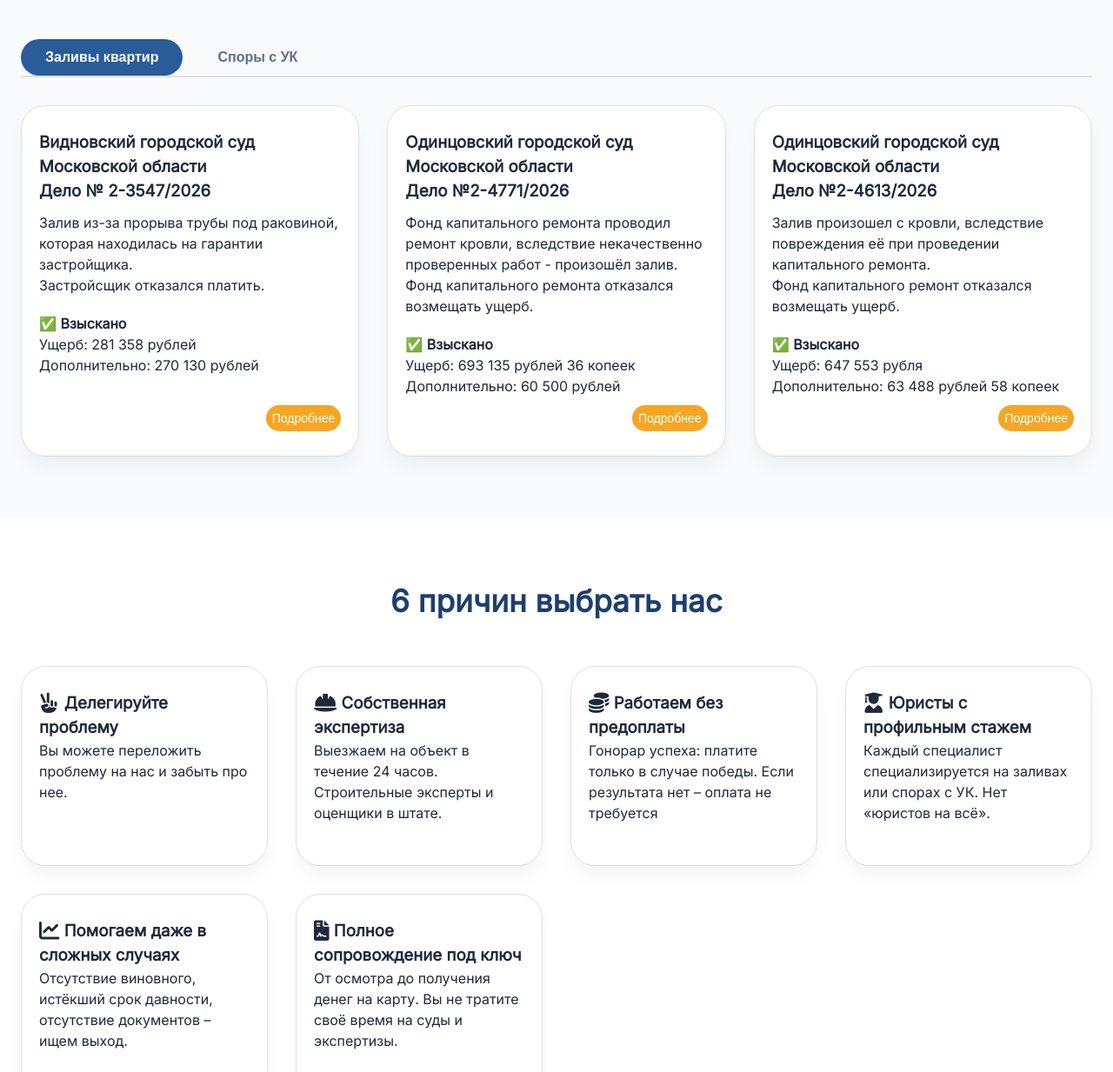
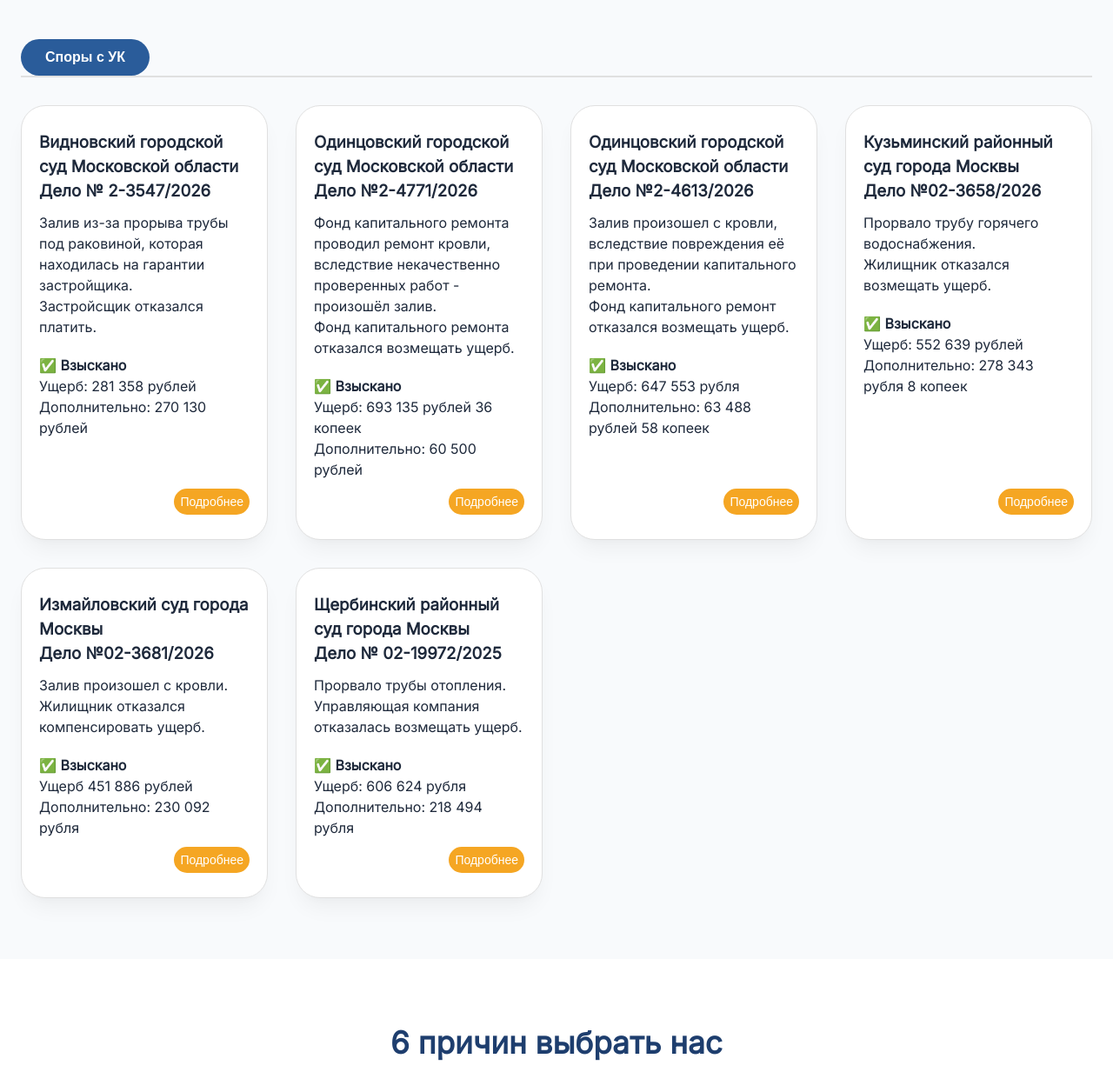
Before and after one commit to duh-git/zaliv, a plain HTML site: page index.html in a window 1280 px wide. Shown: the part 2527-3760 px from the top of the page at 87% size. Drawn offline with Linux system fonts and the light colour scheme.

Commit message:
merge(index.html:cases) "Заливы квартир" -> "Споры с УК"

```diff
--- a/index.html
+++ b/index.html
@@ -260,15 +260,19 @@
         <div class="container">
           <h2 class="section-title">
             Кейсы 2025–2026: наш актуальный результат
-            <!-- Свежая подборка побед -->
           </h2>
           <div class="tabs" id="caseTabs">
-            <button class="tab-btn active" data-case="case-zaliv">
+            <!-- <button class="tab-btn active" data-case="case-zaliv">
               Заливы квартир
+            </button> -->
+            <button class="tab-btn active" data-case="case-uk">
+              Споры с УК
             </button>
-            <button class="tab-btn" data-case="case-uk">Споры с УК</button>
           </div>
-          <div id="case-zaliv-pane" class="tab-pane active-pane">
+          <!-- <div id="case-zaliv-pane" class="tab-pane active-pane">
+            <div class="cards-grid"></div>
+          </div> -->
+          <div id="case-uk-pane" class="tab-pane active-pane">
             <div class="cards-grid">
               <article class="card">
                 <h3>
@@ -281,8 +285,6 @@
                   Застройcщик отказался платить.
                 </p>
                 <dl>
-                  <!-- <dt><i>Проблема:</i></dt>
-                  <dd>Застройcщик отказался платить.</dd> -->
                   <dt><strong>✅ Взыскано</strong></dt>
                   <dd>
                     Ущерб: 281 358 рублей <br />
@@ -334,28 +336,6 @@
                 </dl>
                 <button class="btn-outline consult-trigger">Подробнее</button>
               </article>
-            </div>
-          </div>
-          <div id="case-uk-pane" class="tab-pane">
-            <div class="cards-grid">
-              <article class="card">
-                <h3>
-                  Щербинский районный суд города Москвы <br />
-                  Дело № 02-19972/2025
-                </h3>
-                <p>
-                  Прорвало трубы отопления. <br />
-                  Управляющая компания отказалась возмещать ущерб.
-                </p>
-                <dl>
-                  <dt><strong>✅ Взыскано</strong></dt>
-                  <dd>
-                    Ущерб: 606 624 рубля <br />
-                    Дополнительно: 218 494 рубля
-                  </dd>
-                </dl>
-                <button class="btn-outline consult-trigger">Подробнее</button>
-              </article>
               <article class="card">
                 <h3>
                   Кузьминский районный суд города Москвы <br />
@@ -388,6 +368,24 @@
                   <dd>
                     Ущерб 451 886 рублей <br />
                     Дополнительно: 230 092 рубля
+                  </dd>
+                </dl>
+                <button class="btn-outline consult-trigger">Подробнее</button>
+              </article>
+              <article class="card">
+                <h3>
+                  Щербинский районный суд города Москвы <br />
+                  Дело № 02-19972/2025
+                </h3>
+                <p>
+                  Прорвало трубы отопления. <br />
+                  Управляющая компания отказалась возмещать ущерб.
+                </p>
+                <dl>
+                  <dt><strong>✅ Взыскано</strong></dt>
+                  <dd>
+                    Ущерб: 606 624 рубля <br />
+                    Дополнительно: 218 494 рубля
                   </dd>
                 </dl>
                 <button class="btn-outline consult-trigger">Подробнее</button>
--- a/main.js
+++ b/main.js
@@ -1,7 +1,7 @@
 // ======================== Вкладки (Кейсы) ========================
 const caseTabs = document.querySelectorAll("#caseTabs .tab-btn");
 const casePanes = {
-  "case-zaliv": document.getElementById("case-zaliv-pane"),
+  // "case-zaliv": document.getElementById("case-zaliv-pane"),
   "case-uk": document.getElementById("case-uk-pane"),
 };
 caseTabs.forEach((btn) => {
```
